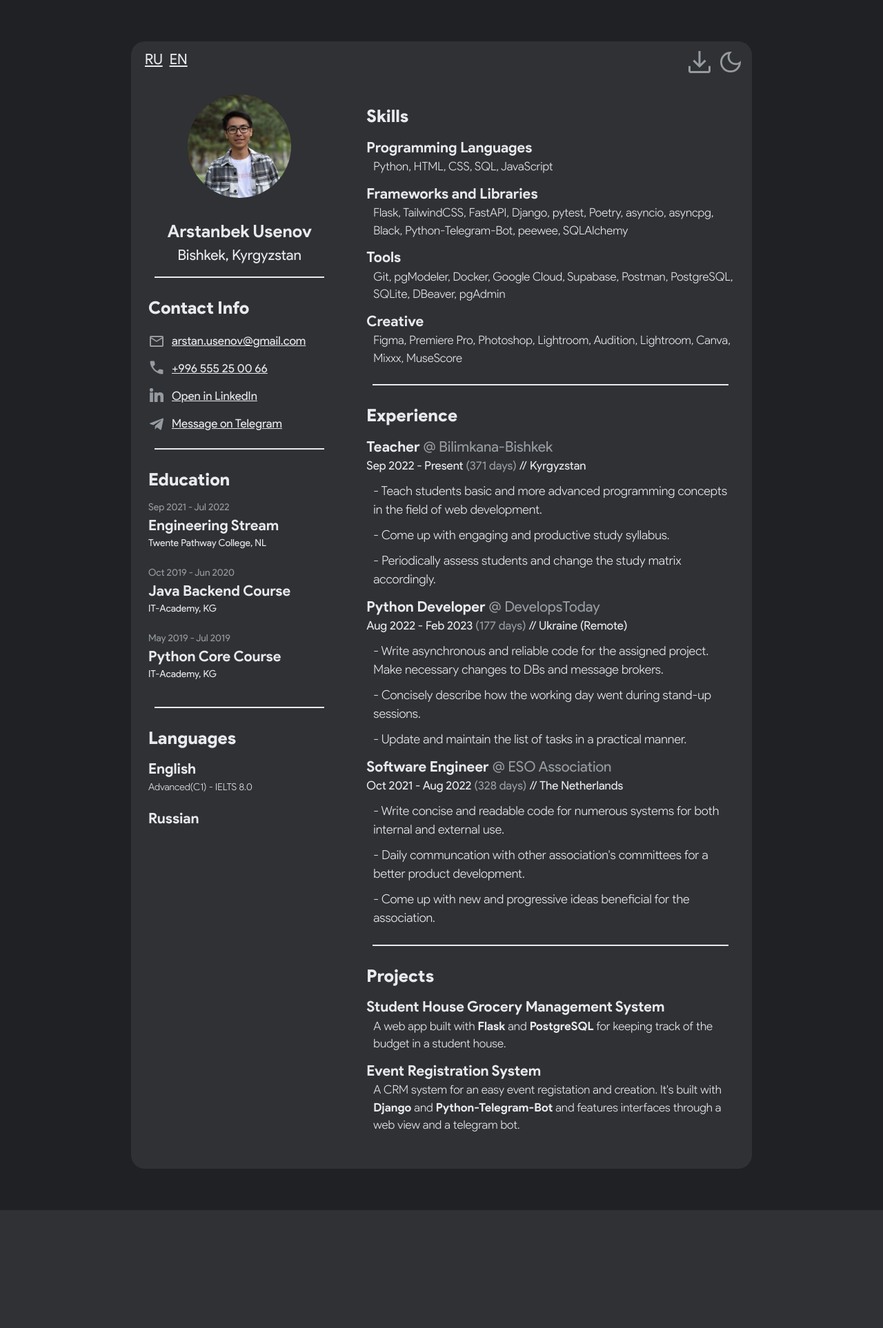
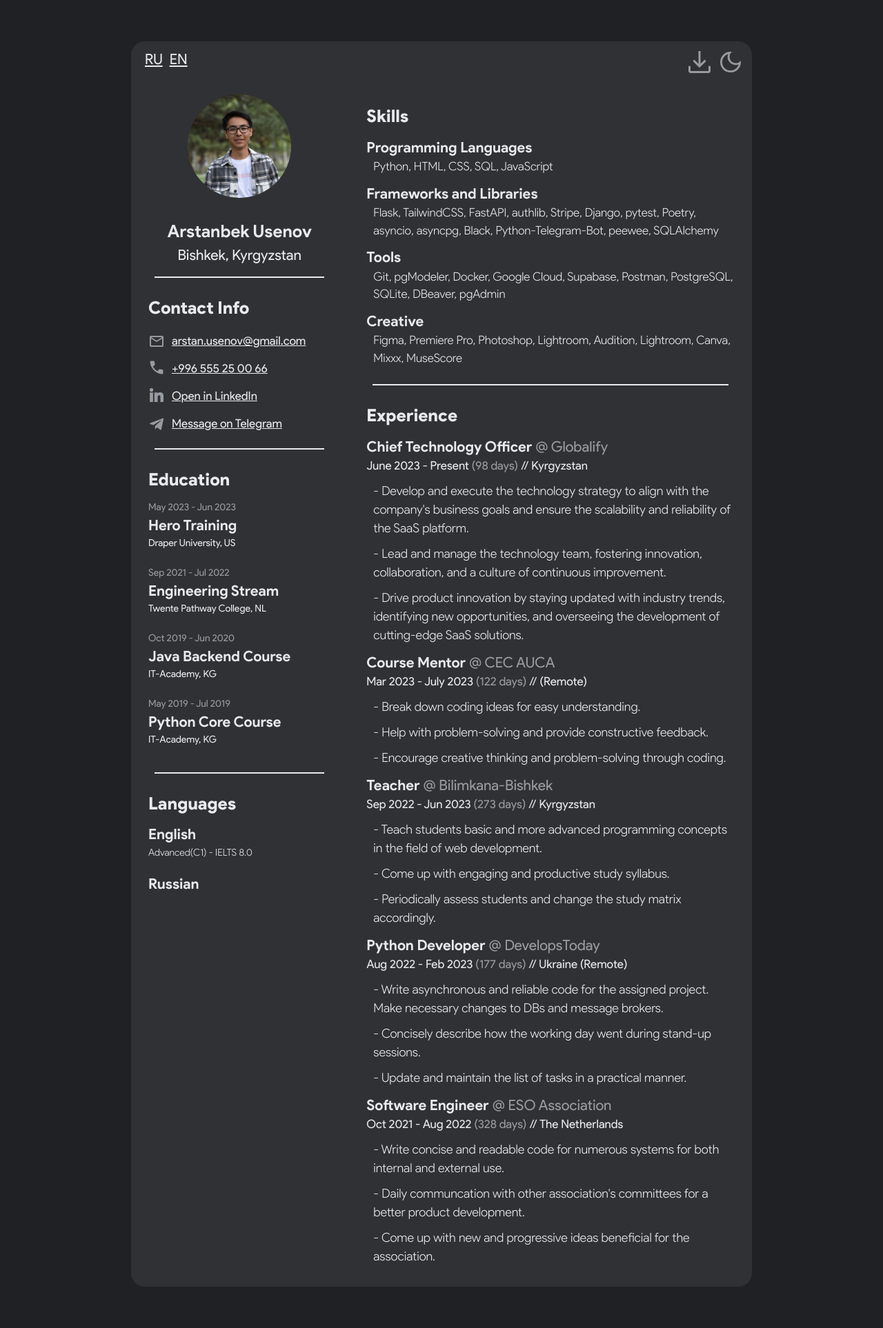
Before and after one commit to Barnacle322/cv-gcloud, a Flask app: page / in a window 1280 px wide. Shown: the whole page at 69% size. Before the commit the page ends 1755 px from the top, so only its background shows below. Run offline with Flask 3, Linux system fonts and the light colour scheme.

Commit message:
Updated the CV info

```diff
--- a/server/src/app.py
+++ b/server/src/app.py
@@ -7,28 +7,36 @@ app = Flask(__name__)
 
 def get_dates():
     today = datetime.date.today()
-    bilimkana = (today - datetime.date(2022, 9, 1)).days
+    bilimkana = (datetime.date(2023, 6, 1) - datetime.date(2022, 9, 1)).days
     developstoday = (datetime.date(2023, 2, 1) - datetime.date(2022, 8, 8)).days
     eso = (datetime.date(2022, 8, 8) - datetime.date(2021, 9, 14)).days
+    cec = (datetime.date(2023, 7, 1) - datetime.date(2023, 3, 1)).days
+    globalify = (today - datetime.date(2023, 6, 1)).days
 
     dates = {
         "bilimkana": bilimkana,
         "developstoday": developstoday,
         "eso": eso,
+        "cec": cec,
+        "globalify": globalify
     }
     return dates
 
 
 def get_dates_ru():
     today = datetime.date.today()
-    bilimkana = (today - datetime.date(2022, 9, 1)).days
+    bilimkana = (datetime.date(2023, 6, 1) - datetime.date(2022, 9, 1)).days
     developstoday = (datetime.date(2023, 2, 1) - datetime.date(2022, 8, 8)).days
     eso = (datetime.date(2022, 8, 8) - datetime.date(2021, 9, 14)).days
+    cec = (datetime.date(2023, 7, 1) - datetime.date(2023, 3, 1)).days
+    globalify = (today - datetime.date(2023, 6, 1)).days
 
     dates = {
         "bilimkana": bilimkana,
         "developstoday": developstoday,
         "eso": eso,
+        "cec": cec,
+        "globalify": globalify
     }
 
     for key, date in dates.items():
@@ -54,4 +62,6 @@ def ru():
 
 @app.get("/download")
 def download():
-    return send_file("./static/elements/Arstanbek_Usenov_CV.pdf", as_attachment=True)
+    return send_file(
+        "./static/elements/Arstanbek_Usenov_CV.pdf", as_attachment=True
+    )
--- a/server/src/templates/home.html
+++ b/server/src/templates/home.html
@@ -97,7 +97,7 @@
                     <div class="contact-icon" style="transform: scale(0.85); margin-bottom: 5px">
                         <object data="{{ url_for('static',filename='elements/linkedin.svg') }}" width="24" height="24"> </object>
                     </div>
-                    <a class="contact-href contact-text" href="https://www.linkedin.com/in/arstan-usenov-a68a78225/">
+                    <a class="contact-href contact-text" href="https://www.linkedin.com/in/arstanbek-usenov-a68a78225/">
                         Open in LinkedIn
                     </a>
                 </div>
@@ -113,6 +113,11 @@
 
             <div class="education-info">
                 <div class="education-title">Education</div>
+                <div class="education">
+                    <div class="education-year">May 2023 - Jun 2023</div>
+                    <div class="education-program">Hero Training</div>
+                    <div class="education-place">Draper University, US</div>
+                </div>
                 <div class="education">
                     <div class="education-year">Sep 2021 - Jul 2022</div>
                     <div class="education-program">Engineering Stream</div>
@@ -170,7 +175,7 @@
 
                 <div class="skill">
                     <div class="skill-category">Frameworks and Libraries</div>
-                    <div class="skill-description">Flask, TailwindCSS, FastAPI, Django, pytest, Poetry, asyncio, asyncpg, Black, Python-Telegram-Bot, peewee, SQLAlchemy</div>
+                    <div class="skill-description">Flask, TailwindCSS, FastAPI, authlib, Stripe, Django, pytest, Poetry, asyncio, asyncpg, Black, Python-Telegram-Bot, peewee, SQLAlchemy</div>
                 </div>
 
                 <div class="skill">
@@ -188,11 +193,43 @@
                 <div class="experiences-title">Experience</div>
                 <div class="experience">
                     <div class="experience-position">
+                        <div>Chief Technology Officer</div>
+                        <span>@ Globalify</span>
+                    </div>
+                    <div class="experience-year">
+                        June 2023 - Present
+                        <span style="color:#969ba1">
+                            ({{ dates["globalify"] }} days)
+                        </span>
+                        // Kyrgyzstan
+                    </div>
+                    <div class="experience-description">- Develop and execute the technology strategy to align with the company's business goals and ensure the scalability and reliability of the SaaS platform.</div>
+                    <div class="experience-description">- Lead and manage the technology team, fostering innovation, collaboration, and a culture of continuous improvement.</div>
+                    <div class="experience-description">- Drive product innovation by staying updated with industry trends, identifying new opportunities, and overseeing the development of cutting-edge SaaS solutions.</div>
+                </div>
+                <div class="experience">
+                    <div class="experience-position">
+                        <div>Course Mentor</div>
+                        <span>@ CEC AUCA</span>
+                    </div>
+                    <div class="experience-year">
+                        Mar 2023 - July 2023
+                        <span style="color:#969ba1">
+                            ({{ dates["cec"] }} days)
+                        </span>
+                        // (Remote)
+                    </div>
+                    <div class="experience-description">- Break down coding ideas for easy understanding.</div>
+                    <div class="experience-description">- Help with problem-solving and provide constructive feedback.</div>
+                    <div class="experience-description">- Encourage creative thinking and problem-solving through coding.</div>
+                </div>
+                <div class="experience">
+                    <div class="experience-position">
                         <div>Teacher</div>
                         <span>@ Bilimkana-Bishkek</span>
                     </div>
                     <div class="experience-year">
-                        Sep 2022 - Present
+                        Sep 2022 - Jun 2023
                         <span style="color:#969ba1">
                             ({{ dates["bilimkana"] }} days)
                         </span>
@@ -235,7 +272,7 @@
                     <div class="experience-description">- Come up with new and progressive ideas beneficial for the association.</div>
                 </div>
             </div>
-            <div class="linedivider"></div>
+            <!-- <div class="linedivider"></div>
             <div class="projects">
                 <div class="projects-title">Projects</div>
                 <div class="project">
@@ -250,7 +287,7 @@
                     </div>
                     <div class="project-description">A CRM system for an easy event registation and creation. It's built with <span style="font-weight: 700">Django</span> and <span style="font-weight: 700">Python-Telegram-Bot</span> and features interfaces through a web view and a telegram bot.</div>
                 </div>
-            </div>
+            </div> -->
         </div>
     </div>
 </body>
```
Also changed, not shown: server/src/templates/home_ru.html (+42 -5 lines), server/src/static/styles/home.css (line endings or trailing spaces).
